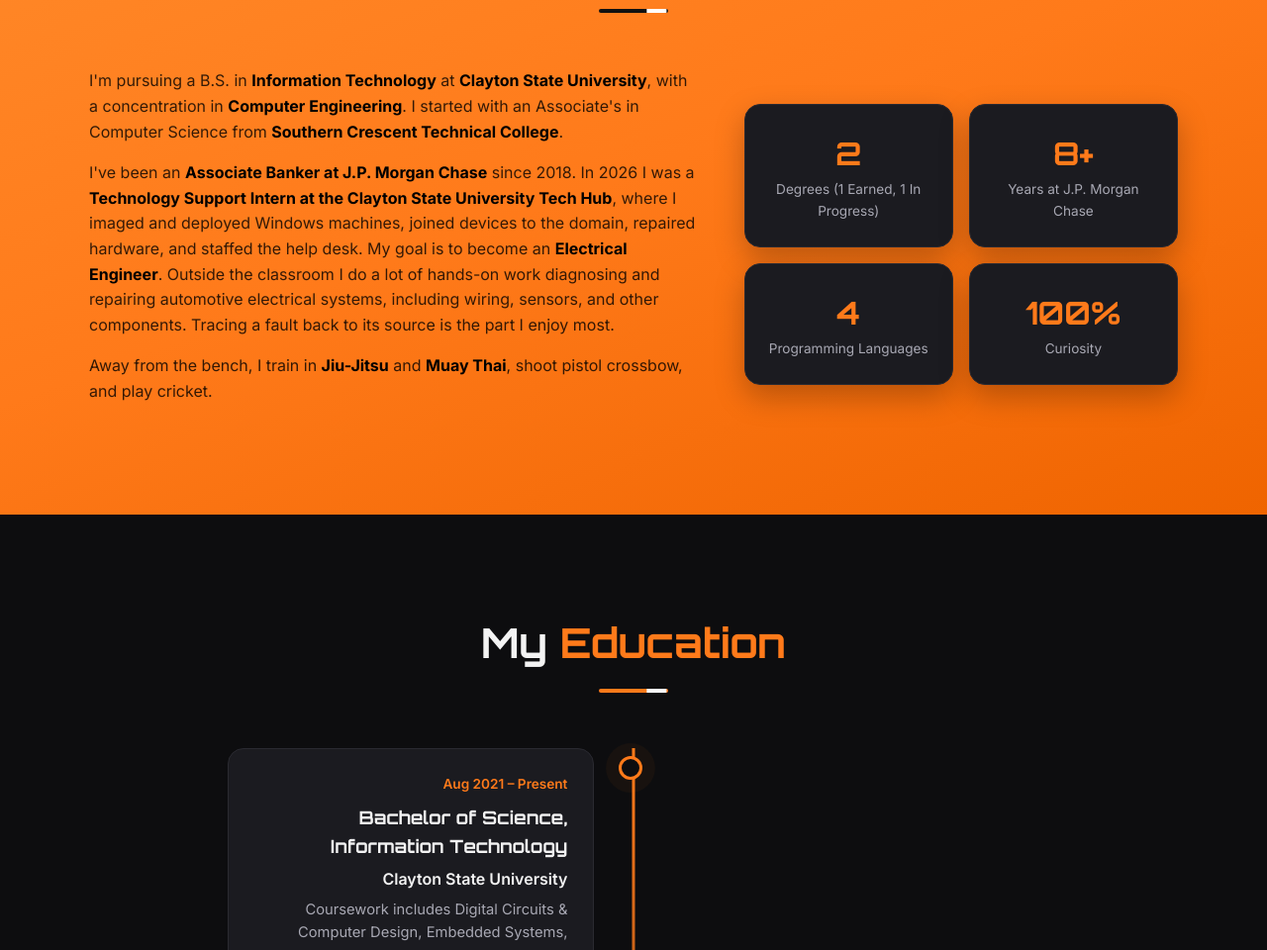
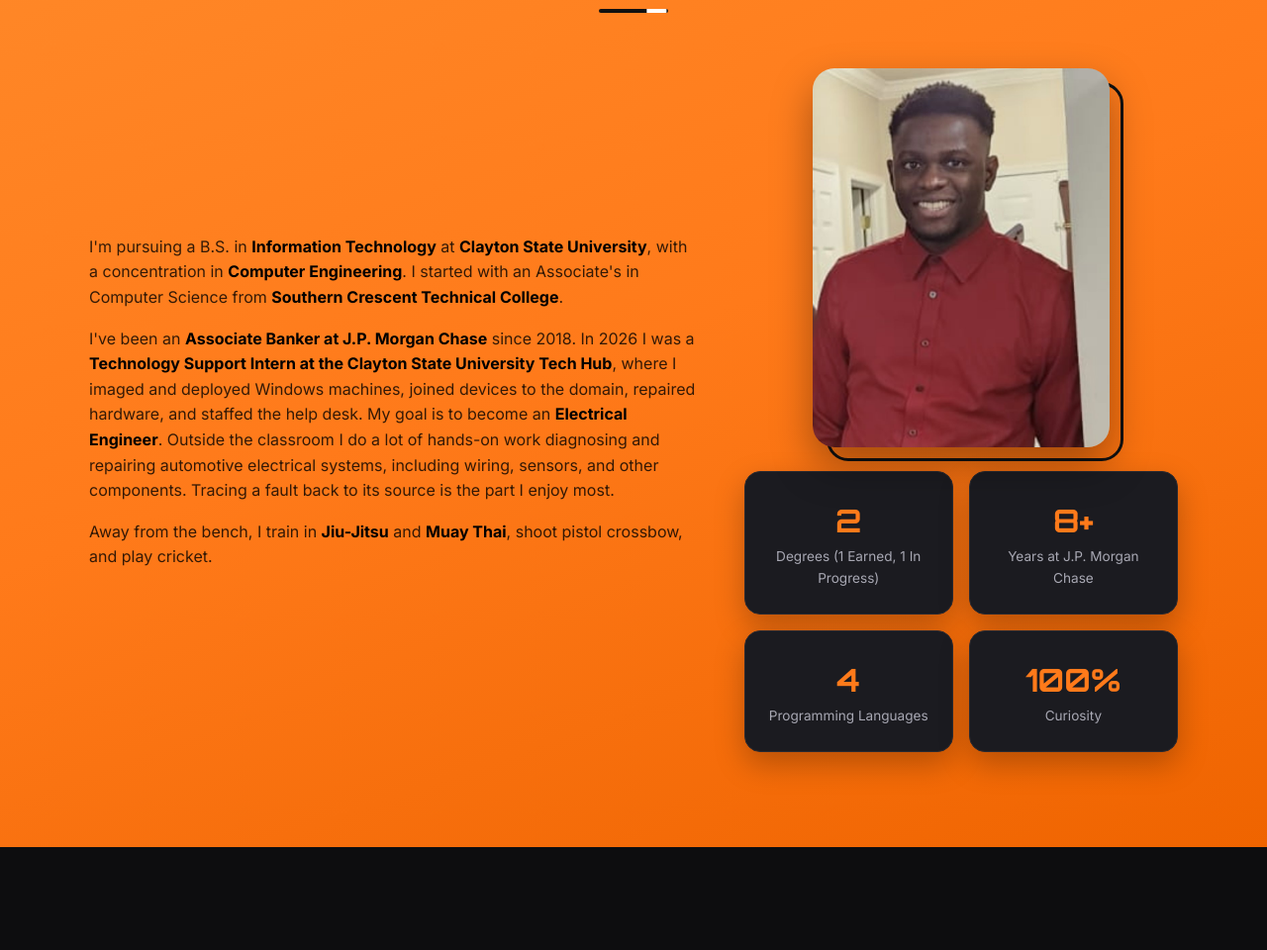
Before and after one commit to engineer-pool/lyco, a plain HTML site: page index.html in a window 1280 px wide. Shown: the part 966-1926 px from the top of the page at 99% size. Drawn offline with Linux system fonts and the light colour scheme; animation ran at ten frames a second.

Commit message:
Add personal photo to About section
Co-Authored-By: Claude Opus 5.5 <noreply@anthropic.com>
Claude-Session: https://claude.ai/code/session_01Hxmt1xBa9KbF397eNV9xSS

```diff
--- a/index.html
+++ b/index.html
@@ -109,6 +109,13 @@
   .about{display:grid;grid-template-columns:1.4fr 1fr;gap:3rem;align-items:center;max-width:1100px;margin:auto}
   .about p{color:var(--muted);margin-bottom:1rem}
   .about p strong{color:var(--text)}
+  .about-side{display:flex;flex-direction:column;gap:1.5rem;align-items:center}
+  .about-photo{position:relative;width:min(300px,80%);aspect-ratio:4/5;margin:0}
+  .about-photo::before{content:'';position:absolute;inset:0;border:3px solid #111;border-radius:22px;transform:translate(14px,14px);transition:transform .5s cubic-bezier(.2,.7,.2,1)}
+  .about-photo img{position:relative;width:100%;height:100%;object-fit:cover;border-radius:22px;box-shadow:0 18px 40px rgba(0,0,0,.35);transition:transform .5s cubic-bezier(.2,.7,.2,1)}
+  .about-photo:hover img{transform:translate(-6px,-6px) rotate(-1.5deg)}
+  .about-photo:hover::before{transform:translate(20px,20px)}
+  .about-side .stats{width:100%}
   .stats{display:grid;grid-template-columns:1fr 1fr;gap:1rem}
   .stat{background:var(--card);border:1px solid var(--line);border-radius:16px;padding:1.5rem;text-align:center;transition:.3s}
   .stat:hover{border-color:var(--orange);transform:translateY(-5px)}
@@ -306,11 +313,14 @@
       <p>I've been an <strong>Associate Banker at J.P. Morgan Chase</strong> since 2018. In 2026 I was a <strong>Technology Support Intern at the Clayton State University Tech Hub</strong>, where I imaged and deployed Windows machines, joined devices to the domain, repaired hardware, and staffed the help desk. My goal is to become an <strong>Electrical Engineer</strong>. Outside the classroom I do a lot of hands-on work diagnosing and repairing automotive electrical systems, including wiring, sensors, and other components. Tracing a fault back to its source is the part I enjoy most.</p>
       <p>Away from the bench, I train in <strong>Jiu-Jitsu</strong> and <strong>Muay Thai</strong>, shoot pistol crossbow, and play cricket.</p>
     </div>
-    <div class="stats reveal">
+    <div class="about-side reveal">
+    <figure class="about-photo"><img src="img/about.jpg" alt="Coen Lyte smiling in a red dress shirt" loading="lazy"></figure>
+    <div class="stats">
       <div class="stat"><div class="num" data-count="2">0</div><div class="lbl">Degrees (1 Earned, 1 In Progress)</div></div>
       <div class="stat"><div class="num" data-count="8" data-suffix="+">0</div><div class="lbl">Years at J.P. Morgan Chase</div></div>
       <div class="stat"><div class="num" data-count="4">0</div><div class="lbl">Programming Languages</div></div>
       <div class="stat"><div class="num" data-count="100" data-suffix="%">0</div><div class="lbl">Curiosity</div></div>
+    </div>
     </div>
   </div>
 </section>
```
Also changed, not shown: img/about.jpg (added).
